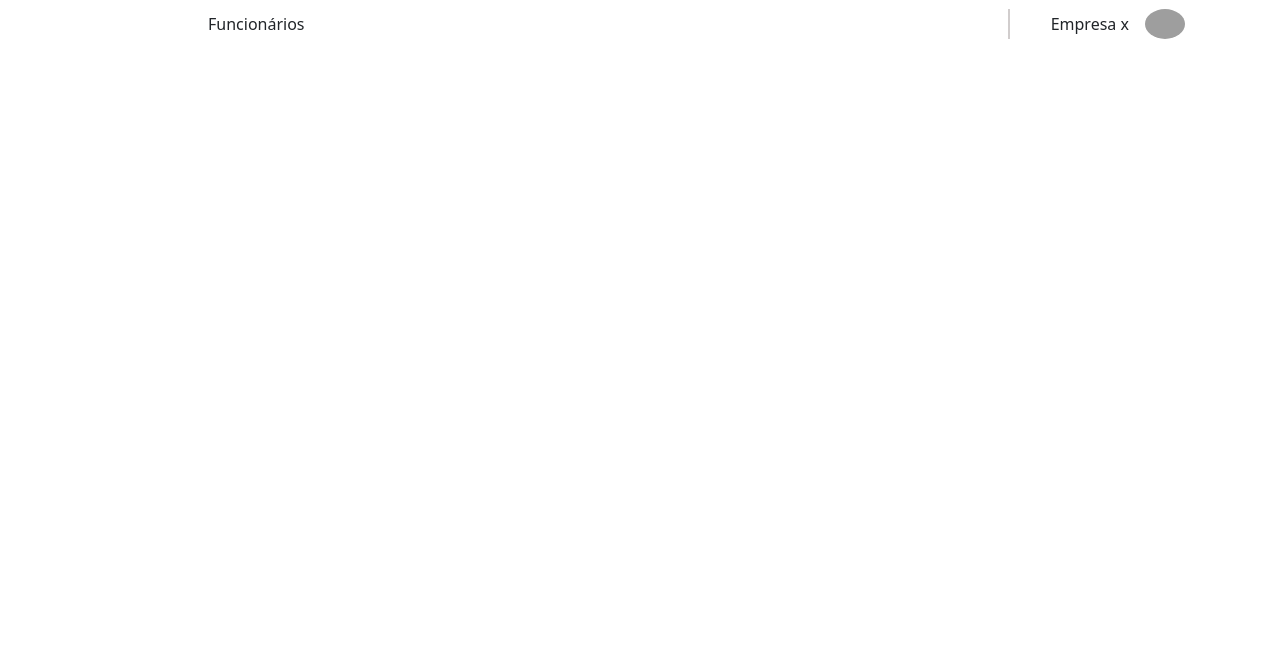
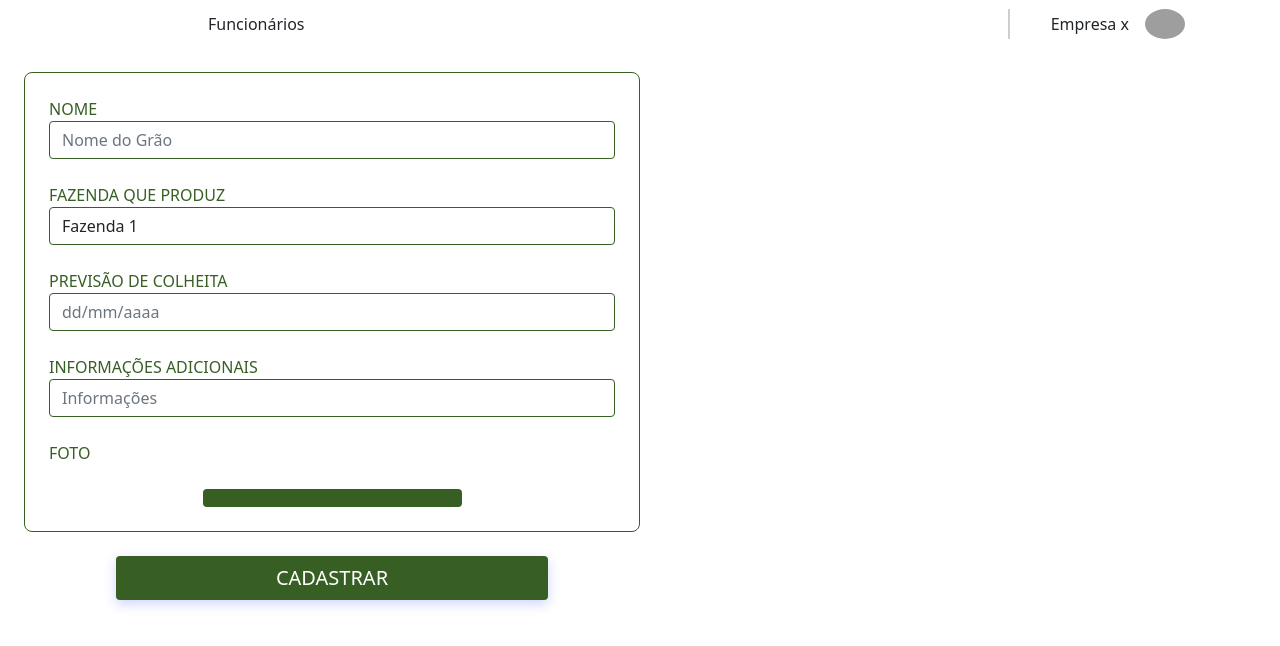
Before and after one commit to DEVin-Senior/M2P2-DEVAgro-Squad02, an Angular app: page / in a window 1280 px wide. Shown: the top 646 px of the page. Built offline with nearby package versions, Linux system fonts and the light colour scheme; grey boxes are pictures that could not be loaded.

Commit message:
task21 criação da tela de cadastro de Grãos

```diff
--- /dev/null
+++ b/src/app/_components/grain-form/grain-form.component.css
@@ -0,0 +1,44 @@
+.form-grain {
+    border: 1px solid var(--main-color);
+    border-radius: 0.5rem;
+}
+
+input, select, button{
+    border-color: var(--main-color);
+}
+
+.container-form{
+    color: var(--main-color);
+}
+
+.btnPhoto > label > input{
+    display: none;
+}
+
+.btnPhoto > label {
+    margin: 0 auto;
+}
+
+.btnPhoto{
+    background-color: var(--main-color);
+    border-radius: 0.25rem;
+}
+
+.container-photo{
+    margin: 0 auto;
+}
+
+.fas{
+    color: white;
+    width: 100%
+}
+
+.btn-register{
+    width: 100%;
+    display: flex;
+    justify-content: center;
+}
+
+.input-group-lg>.btn{
+    width: 100%;
+}
--- /dev/null
+++ b/src/app/_components/grain-form/grain-form.component.html
@@ -0,0 +1,58 @@
+<link rel="stylesheet" href="https://use.fontawesome.com/releases/v5.7.0/css/all.css"
+    integrity="sha384-lZN37f5QGtY3VHgisS14W3ExzMWZxybE1SJSEsQp9S+oqd12jhcu+A56Ebc1zFSJ" crossorigin="anonymous">
+<div class="container-form">
+    <div class="col-12 col-md-12 col-lg-6 col-xl-6">
+        <div class="mb-5 mt-4 pb-5 ms-4">
+            <form action="">
+                <div class="form-grain">
+                    <div class="form-group mt-4 me-4 ms-4">
+                        <label for="nameGrain">NOME</label>
+                        <input type="text" class="form-control" id="nameGrain" name="nameGrain"
+                            placeholder="Nome do Grão">
+                    </div>
+
+                    <div class="form-group mt-4 me-4 ms-4">
+                        <label for="farm">FAZENDA QUE PRODUZ</label>
+                        <select class="form-control" id="farm" name="farm">
+                            <option>Fazenda 1</option>
+                            <option>Fazenda 2</option>
+                            <option>Fazenda 3</option>
+                        </select>
+                    </div>
+
+                    <div class="form-group mt-4 me-4 ms-4">
+                        <label for="harvestForecast">PREVISÃO DE COLHEITA</label>
+                        <input type="text" class="form-control" id="
+                harvestForecast" name="harvestForecast" placeholder="dd/mm/aaaa">
+                    </div>
+
+                    <div class="form-group mt-4 me-4 ms-4">
+                        <label for="nameGrain">INFORMAÇÕES ADICIONAIS</label>
+                        <input type="text" class="form-control" id="
+                harvestForecast" name="harvestForecast" placeholder="Informações">
+                    </div>
+
+                    <div class="form-group mt-4 me-4 ms-4">
+                        <label for="photo">FOTO</label>
+                    </div>
+                    <div class="container-photo col-12 col-md-6 col-lg-6 col-xl-6">
+                        <div class="form-group mt-4 mb-4 me-4 ms-4">
+                            <div class="btnPhoto input-group input-group-lg">
+                                <label class="btn btn-default btn-file">
+                                    <i class="fas fa-file"></i> <input type="file" name="photo" class="form-control"
+                                        aria-label="Sizing example input" aria-describedby="inputGroup-sizing-lg"
+                                        required>
+                                </label>
+                            </div>
+                        </div>
+                    </div>
+                </div>
+                <div class="container-btn-register mt-4">
+                    <app-button [text]="btnName" class="btn-register"></app-button>
+                </div>
+
+            </form>
+
+        </div>
+    </div>
+</div>
--- /dev/null
+++ b/src/app/_components/grain-form/grain-form.component.ts
@@ -0,0 +1,17 @@
+import { Component, Input, OnInit } from '@angular/core';
+
+@Component({
+  selector: 'app-grain-form',
+  templateUrl: './grain-form.component.html',
+  styleUrls: ['./grain-form.component.css']
+})
+export class GrainFormComponent implements OnInit {
+
+  btnName: string = 'CADASTRAR';
+
+  constructor() { }
+
+  ngOnInit(): void {
+  }
+
+}
--- a/src/app/app.component.html
+++ b/src/app/app.component.html
@@ -1,2 +1,3 @@
 <app-user-nav-bar></app-user-nav-bar>
+<app-grain-form></app-grain-form>
 <router-outlet></router-outlet>
--- a/src/app/app.module.ts
+++ b/src/app/app.module.ts
@@ -5,9 +5,10 @@ import { AppComponent } from './app.component';
 import { UserNavBarComponent } from './_components/user-nav-bar/user-nav-bar.component';
 import { ButtonComponent } from './_components/button/button.component';
 import { LoginComponent } from './login/login.component';
+import { GrainFormComponent } from './_components/grain-form/grain-form.component';
 
 @NgModule({
-  declarations: [AppComponent, ButtonComponent, LoginComponent, UserNavBarComponent],
+  declarations: [AppComponent, ButtonComponent, LoginComponent, UserNavBarComponent, GrainFormComponent],
   imports: [BrowserModule, AppRoutingModule],
   providers: [],
   bootstrap: [AppComponent],
```
Also changed, not shown: 1 other file (tests, documents, lock files or other folders).
